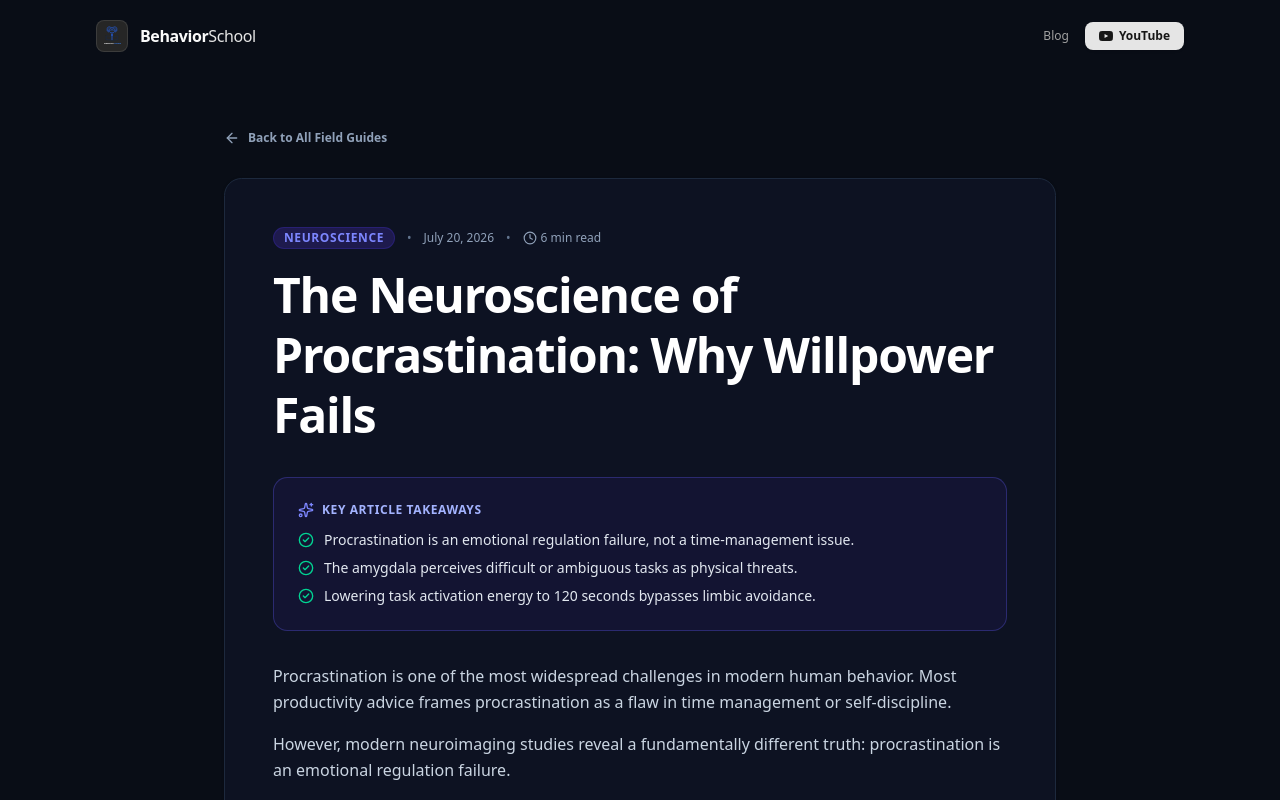
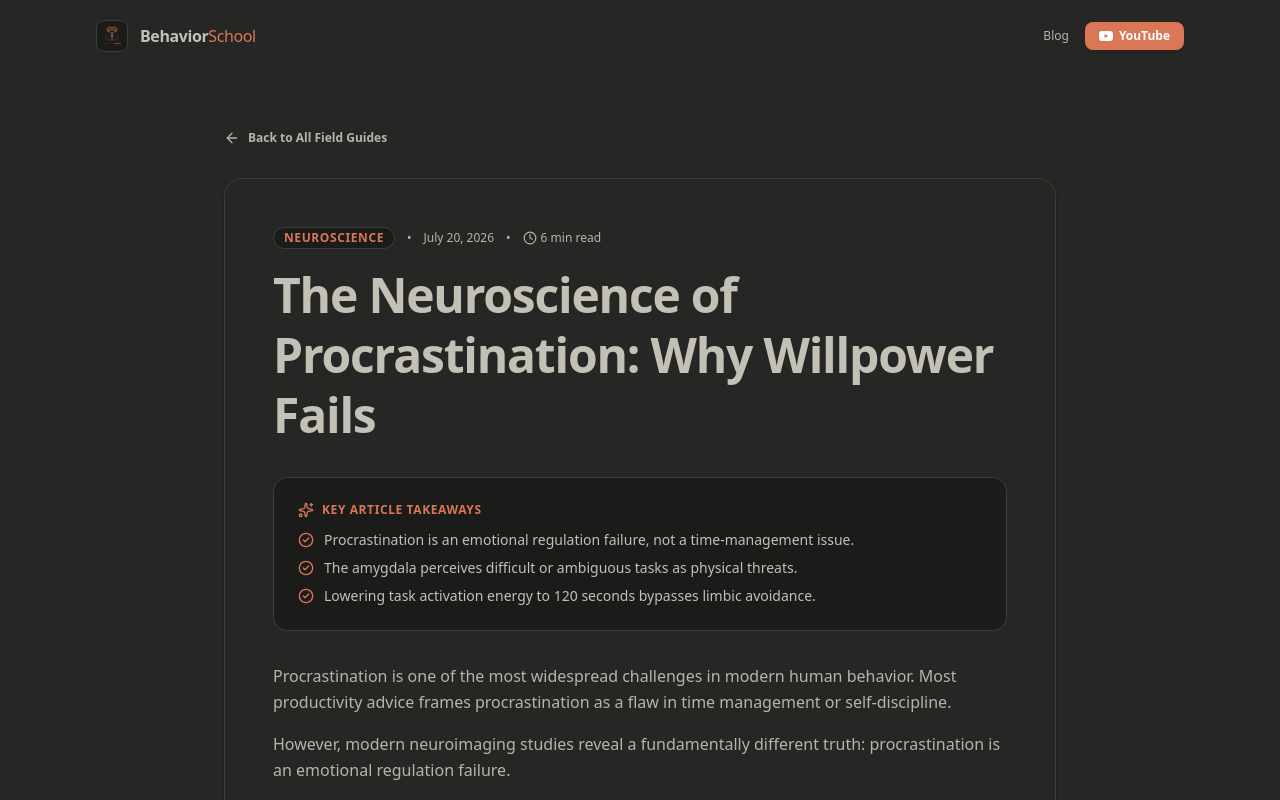
Before and after one commit to sh20raj-backup/behavior-school-behavior-school.github.io, a Next.js app: page /blog/neuroscience-of-procrastination in a window 1280 px wide. Shown: the top 800 px of the page. Built offline with nearby package versions, Linux system fonts and the light colour scheme.

Commit message:
Remove all hardcoded colors and use tweakcn globals.css CSS variables exclusively across all components and logo

```diff
--- a/app/(blog)/blog/[slug]/page.tsx
+++ b/app/(blog)/blog/[slug]/page.tsx
@@ -203,42 +203,42 @@ export default function ArticlePage({ params }: { params: { slug: string } }) {
       <main className="pt-32 pb-24 max-w-4xl mx-auto px-4 sm:px-6 lg:px-8">
         <Link
           href="/blog"
-          className="inline-flex items-center gap-2 text-xs font-semibold text-slate-400 hover:text-white transition-colors mb-8"
+          className="inline-flex items-center gap-2 text-xs font-semibold text-[var(--muted-foreground)] hover:text-[var(--foreground)] transition-colors mb-8"
         >
           <ArrowLeft className="w-4 h-4" />
           <span>Back to All Field Guides</span>
         </Link>
 
-        <article className="bg-slate-900/60 p-8 sm:p-12 rounded-3xl border border-slate-800 shadow-2xl space-y-8">
+        <article className="bg-[var(--card)] p-8 sm:p-12 rounded-3xl border border-[var(--border)] shadow-2xl space-y-8">
           <div>
             <div className="flex items-center gap-3 mb-4 text-xs">
-              <span className="font-bold uppercase tracking-wider px-2.5 py-0.5 rounded-full bg-indigo-950 text-indigo-400 border border-indigo-800/40">
+              <span className="font-bold uppercase tracking-wider px-2.5 py-0.5 rounded-full bg-[var(--muted)] text-[var(--primary)] border border-[var(--border)]">
                 {article.category}
               </span>
-              <span className="text-slate-500">•</span>
-              <span className="text-slate-400">{article.date}</span>
-              <span className="text-slate-500">•</span>
-              <span className="text-slate-400 flex items-center gap-1">
+              <span className="text-[var(--muted-foreground)]">•</span>
+              <span className="text-[var(--muted-foreground)]">{article.date}</span>
+              <span className="text-[var(--muted-foreground)]">•</span>
+              <span className="text-[var(--muted-foreground)] flex items-center gap-1">
                 <Clock className="w-3.5 h-3.5" />
                 {article.readTime}
               </span>
             </div>
 
-            <h1 className="text-3xl sm:text-5xl font-extrabold text-white tracking-tight leading-tight">
+            <h1 className="text-3xl sm:text-5xl font-extrabold text-[var(--foreground)] tracking-tight leading-tight">
               {article.title}
             </h1>
           </div>
 
           {/* Key Takeaways Box */}
-          <div className="p-6 rounded-2xl bg-indigo-950/40 border border-indigo-500/30">
-            <h3 className="text-xs font-bold uppercase tracking-wider text-indigo-300 mb-3 flex items-center gap-2">
-              <Sparkles className="w-4 h-4 text-indigo-400" />
+          <div className="p-6 rounded-2xl bg-[var(--muted)] border border-[var(--border)]">
+            <h3 className="text-xs font-bold uppercase tracking-wider text-[var(--primary)] mb-3 flex items-center gap-2">
+              <Sparkles className="w-4 h-4 text-[var(--primary)]" />
               <span>Key Article Takeaways</span>
             </h3>
-            <ul className="space-y-2 text-xs sm:text-sm text-slate-200">
+            <ul className="space-y-2 text-xs sm:text-sm text-[var(--foreground)]">
               {article.keyTakeaways.map((takeaway, i) => (
                 <li key={i} className="flex items-start gap-2.5">
-                  <CheckCircle2 className="w-4 h-4 text-emerald-400 shrink-0 mt-0.5" />
+                  <CheckCircle2 className="w-4 h-4 text-[var(--primary)] shrink-0 mt-0.5" />
                   <span>{takeaway}</span>
                 </li>
               ))}
@@ -246,19 +246,19 @@ export default function ArticlePage({ params }: { params: { slug: string } }) {
           </div>
 
           {/* Article Body */}
-          <div className="prose prose-invert max-w-none text-slate-300 text-sm sm:text-base leading-relaxed space-y-4 font-normal">
+          <div className="prose prose-invert max-w-none text-[var(--muted-foreground)] text-sm sm:text-base leading-relaxed space-y-4 font-normal">
             {article.content.split('\n\n').map((paragraph, idx) => (
               <p key={idx}>{paragraph}</p>
             ))}
           </div>
 
           {/* Recommended Video Box */}
-          <div className="p-6 rounded-2xl bg-slate-900 border border-slate-800 flex flex-col sm:flex-row items-center justify-between gap-4 pt-6">
+          <div className="p-6 rounded-2xl bg-[var(--muted)] border border-[var(--border)] flex flex-col sm:flex-row items-center justify-between gap-4 pt-6">
             <div>
-              <span className="text-[10px] font-bold uppercase tracking-wider text-slate-400">
+              <span className="text-[10px] font-bold uppercase tracking-wider text-[var(--muted-foreground)]">
                 Recommended Video Lesson
               </span>
-              <h4 className="text-base font-bold text-white mt-0.5">
+              <h4 className="text-base font-bold text-[var(--foreground)] mt-0.5">
                 "{article.recommendedVideo}"
               </h4>
             </div>
@@ -266,9 +266,9 @@ export default function ArticlePage({ params }: { params: { slug: string } }) {
               href="https://www.youtube.com/@behavior-school"
               target="_blank"
               rel="noopener noreferrer"
-              className="w-full sm:w-auto px-5 py-2.5 rounded-xl font-bold text-xs text-white bg-red-600 hover:bg-red-500 transition-colors flex items-center justify-center gap-2 shrink-0"
+              className="w-full sm:w-auto px-5 py-2.5 rounded-xl font-bold text-xs bg-[var(--primary)] text-[var(--primary-foreground)] hover:opacity-90 transition-opacity flex items-center justify-center gap-2 shrink-0"
             >
-              <YoutubeIcon className="w-4 h-4 fill-white" />
+              <YoutubeIcon className="w-4 h-4 fill-current" />
               <span>Watch on YouTube</span>
             </a>
           </div>
--- a/app/components/Hero.tsx
+++ b/app/components/Hero.tsx
@@ -27,7 +27,7 @@ export default function Hero() {
           Understand your mind. Overcome procrastination. Build lasting habits.
         </p>
 
-        {/* Primary Action Button using tweakcn Claude theme */}
+        {/* Action Button */}
         <div className="flex items-center justify-center gap-4">
           <a
             href="https://www.youtube.com/@behavior-school"
--- a/app/components/Navbar.tsx
+++ b/app/components/Navbar.tsx
@@ -38,7 +38,7 @@ export default function Navbar() {
           </span>
         </Link>
 
-        {/* Minimal Right Actions with tweakcn Claude Primary Button */}
+        {/* Minimal Right Actions */}
         <div className="flex items-center gap-4 text-xs font-medium">
           <Link
             href="/blog"
--- a/app/globals.css
+++ b/app/globals.css
@@ -77,7 +77,7 @@
 }
 
 @theme inline {
-  --font-sans: var(--font-sans);
+  --font-sans: ui-sans-serif, system-ui, -apple-system, BlinkMacSystemFont, 'Segoe UI', Roboto, 'Helvetica Neue', Arial, 'Noto Sans', sans-serif, 'Apple Color Emoji', 'Segoe UI Emoji', 'Segoe UI Symbol', 'Noto Color Emoji';
   --font-mono: ui-monospace, SFMono-Regular, Menlo, Monaco, Consolas, "Liberation Mono", "Courier New", monospace;
   --font-serif: ui-serif, Georgia, Cambria, "Times New Roman", Times, serif;
   --radius: 0.5rem;
@@ -146,39 +146,39 @@
 }
 
 :root {
-  --background: oklch(1 0 0);
-  --foreground: oklch(0.145 0 0);
-  --card: oklch(1 0 0);
-  --card-foreground: oklch(0.145 0 0);
-  --popover: oklch(1 0 0);
-  --popover-foreground: oklch(0.145 0 0);
-  --primary: oklch(0.205 0 0);
-  --primary-foreground: oklch(0.985 0 0);
-  --secondary: oklch(0.97 0 0);
-  --secondary-foreground: oklch(0.205 0 0);
-  --muted: oklch(0.97 0 0);
-  --muted-foreground: oklch(0.556 0 0);
-  --accent: oklch(0.97 0 0);
-  --accent-foreground: oklch(0.205 0 0);
-  --destructive: oklch(0.577 0.245 27.325);
+  --background: oklch(0.9818 0.0054 95.0986);
+  --foreground: oklch(0.3438 0.0269 95.7226);
+  --card: oklch(0.9818 0.0054 95.0986);
+  --card-foreground: oklch(0.1908 0.0020 106.5859);
+  --popover: oklch(1.0000 0 0);
+  --popover-foreground: oklch(0.2671 0.0196 98.9390);
+  --primary: oklch(0.6171 0.1375 39.0427);
+  --primary-foreground: oklch(1.0000 0 0);
+  --secondary: oklch(0.9245 0.0138 92.9892);
+  --secondary-foreground: oklch(0.4334 0.0177 98.6048);
+  --muted: oklch(0.9341 0.0153 90.2390);
+  --muted-foreground: oklch(0.6059 0.0075 97.4233);
+  --accent: oklch(0.9245 0.0138 92.9892);
+  --accent-foreground: oklch(0.2671 0.0196 98.9390);
+  --destructive: oklch(0.1908 0.0020 106.5859);
   --destructive-foreground: oklch(1.0000 0 0);
-  --border: oklch(0.922 0 0);
-  --input: oklch(0.922 0 0);
-  --ring: oklch(0.708 0 0);
-  --chart-1: oklch(0.87 0 0);
-  --chart-2: oklch(0.556 0 0);
-  --chart-3: oklch(0.439 0 0);
-  --chart-4: oklch(0.371 0 0);
-  --chart-5: oklch(0.269 0 0);
-  --radius: 0.625rem;
-  --sidebar: oklch(0.985 0 0);
-  --sidebar-foreground: oklch(0.145 0 0);
-  --sidebar-primary: oklch(0.205 0 0);
-  --sidebar-primary-foreground: oklch(0.985 0 0);
-  --sidebar-accent: oklch(0.97 0 0);
-  --sidebar-accent-foreground: oklch(0.205 0 0);
-  --sidebar-border: oklch(0.922 0 0);
-  --sidebar-ring: oklch(0.708 0 0);
+  --border: oklch(0.8847 0.0069 97.3627);
+  --input: oklch(0.7621 0.0156 98.3528);
+  --ring: oklch(0.6171 0.1375 39.0427);
+  --chart-1: oklch(0.5583 0.1276 42.9956);
+  --chart-2: oklch(0.6898 0.1581 290.4107);
+  --chart-3: oklch(0.8816 0.0276 93.1280);
+  --chart-4: oklch(0.8822 0.0403 298.1792);
+  --chart-5: oklch(0.5608 0.1348 42.0584);
+  --radius: 0.5rem;
+  --sidebar: oklch(0.9663 0.0080 98.8792);
+  --sidebar-foreground: oklch(0.3590 0.0051 106.6524);
+  --sidebar-primary: oklch(0.6171 0.1375 39.0427);
+  --sidebar-primary-foreground: oklch(0.9881 0 0);
+  --sidebar-accent: oklch(0.9245 0.0138 92.9892);
+  --sidebar-accent-foreground: oklch(0.3250 0 0);
+  --sidebar-border: oklch(0.9401 0 0);
+  --sidebar-ring: oklch(0.7731 0 0);
   --font-sans: ui-sans-serif, system-ui, -apple-system, BlinkMacSystemFont, 'Segoe UI', Roboto, 'Helvetica Neue', Arial, 'Noto Sans', sans-serif, 'Apple Color Emoji', 'Segoe UI Emoji', 'Segoe UI Symbol', 'Noto Color Emoji';
   --font-serif: ui-serif, Georgia, Cambria, "Times New Roman", Times, serif;
   --font-mono: ui-monospace, SFMono-Regular, Menlo, Monaco, Consolas, "Liberation Mono", "Courier New", monospace;
@@ -202,39 +202,39 @@
 }
 
 .dark {
-  --background: oklch(0.145 0 0);
-  --foreground: oklch(0.985 0 0);
-  --card: oklch(0.205 0 0);
-  --card-foreground: oklch(0.985 0 0);
-  --popover: oklch(0.205 0 0);
-  --popover-foreground: oklch(0.985 0 0);
-  --primary: oklch(0.922 0 0);
-  --primary-foreground: oklch(0.205 0 0);
-  --secondary: oklch(0.269 0 0);
-  --secondary-foreground: oklch(0.985 0 0);
-  --muted: oklch(0.269 0 0);
-  --muted-foreground: oklch(0.708 0 0);
-  --accent: oklch(0.269 0 0);
-  --accent-foreground: oklch(0.985 0 0);
-  --destructive: oklch(0.704 0.191 22.216);
+  --background: oklch(0.2679 0.0036 106.6427);
+  --foreground: oklch(0.8074 0.0142 93.0137);
+  --card: oklch(0.2679 0.0036 106.6427);
+  --card-foreground: oklch(0.9818 0.0054 95.0986);
+  --popover: oklch(0.3085 0.0035 106.6039);
+  --popover-foreground: oklch(0.9211 0.0040 106.4781);
+  --primary: oklch(0.6724 0.1308 38.7559);
+  --primary-foreground: oklch(1.0000 0 0);
+  --secondary: oklch(0.9818 0.0054 95.0986);
+  --secondary-foreground: oklch(0.3085 0.0035 106.6039);
+  --muted: oklch(0.2213 0.0038 106.7070);
+  --muted-foreground: oklch(0.7713 0.0169 99.0657);
+  --accent: oklch(0.2130 0.0078 95.4245);
+  --accent-foreground: oklch(0.9663 0.0080 98.8792);
+  --destructive: oklch(0.6368 0.2078 25.3313);
   --destructive-foreground: oklch(1.0000 0 0);
-  --border: oklch(1 0 0 / 10%);
-  --input: oklch(1 0 0 / 15%);
-  --ring: oklch(0.556 0 0);
-  --chart-1: oklch(0.87 0 0);
-  --chart-2: oklch(0.556 0 0);
-  --chart-3: oklch(0.439 0 0);
-  --chart-4: oklch(0.371 0 0);
-  --chart-5: oklch(0.269 0 0);
+  --border: oklch(0.3618 0.0101 106.8928);
+  --input: oklch(0.4336 0.0113 100.2195);
+  --ring: oklch(0.6724 0.1308 38.7559);
+  --chart-1: oklch(0.5583 0.1276 42.9956);
+  --chart-2: oklch(0.6898 0.1581 290.4107);
+  --chart-3: oklch(0.2130 0.0078 95.4245);
+  --chart-4: oklch(0.3074 0.0516 289.3230);
+  --chart-5: oklch(0.5608 0.1348 42.0584);
   --radius: 0.5rem;
-  --sidebar: oklch(0.205 0 0);
-  --sidebar-foreground: oklch(0.985 0 0);
-  --sidebar-primary: oklch(0.488 0.243 264.376);
-  --sidebar-primary-foreground: oklch(0.985 0 0);
-  --sidebar-accent: oklch(0.269 0 0);
-  --sidebar-accent-foreground: oklch(0.985 0 0);
-  --sidebar-border: oklch(1 0 0 / 10%);
-  --sidebar-ring: oklch(0.556 0 0);
+  --sidebar: oklch(0.2357 0.0024 67.7077);
+  --sidebar-foreground: oklch(0.8074 0.0142 93.0137);
+  --sidebar-primary: oklch(0.3250 0 0);
+  --sidebar-primary-foreground: oklch(0.9881 0 0);
+  --sidebar-accent: oklch(0.1680 0.0020 106.6177);
+  --sidebar-accent-foreground: oklch(0.8074 0.0142 93.0137);
+  --sidebar-border: oklch(0.9401 0 0);
+  --sidebar-ring: oklch(0.7731 0 0);
   --font-sans: ui-sans-serif, system-ui, -apple-system, BlinkMacSystemFont, 'Segoe UI', Roboto, 'Helvetica Neue', Arial, 'Noto Sans', sans-serif, 'Apple Color Emoji', 'Segoe UI Emoji', 'Segoe UI Symbol', 'Noto Color Emoji';
   --font-serif: ui-serif, Georgia, Cambria, "Times New Roman", Times, serif;
   --font-mono: ui-monospace, SFMono-Regular, Menlo, Monaco, Consolas, "Liberation Mono", "Courier New", monospace;
--- a/app/layout.tsx
+++ b/app/layout.tsx
@@ -109,7 +109,6 @@ export default function RootLayout({
 }: Readonly<{
   children: React.ReactNode;
 }>) {
-  // JSON-LD Structured Data for Root Layout
   const jsonLdOrganization = {
     "@context": "https://schema.org",
     "@type": "EducationalOrganization",
@@ -161,7 +160,7 @@ export default function RootLayout({
           dangerouslySetInnerHTML={{ __html: JSON.stringify(jsonLdWebSite) }}
         />
       </head>
-      <body className="min-h-full flex flex-col bg-[#090d16] text-slate-100 selection:bg-indigo-500 selection:text-white">
+      <body className="min-h-full flex flex-col bg-[var(--background)] text-[var(--foreground)] selection:bg-[var(--primary)] selection:text-[var(--primary-foreground)]">
         {/* Offline Service Worker Registration */}
         <ServiceWorkerRegister />
 
```
Also changed, not shown: app/(blog)/blog/page.tsx (+12 -13 lines), app/about/page.tsx (+6 -6 lines), app/contact/page.tsx (+9 -9 lines), app/privacy/page.tsx (+14 -14 lines), app/terms/page.tsx (+7 -7 lines), public/logo.svg.
